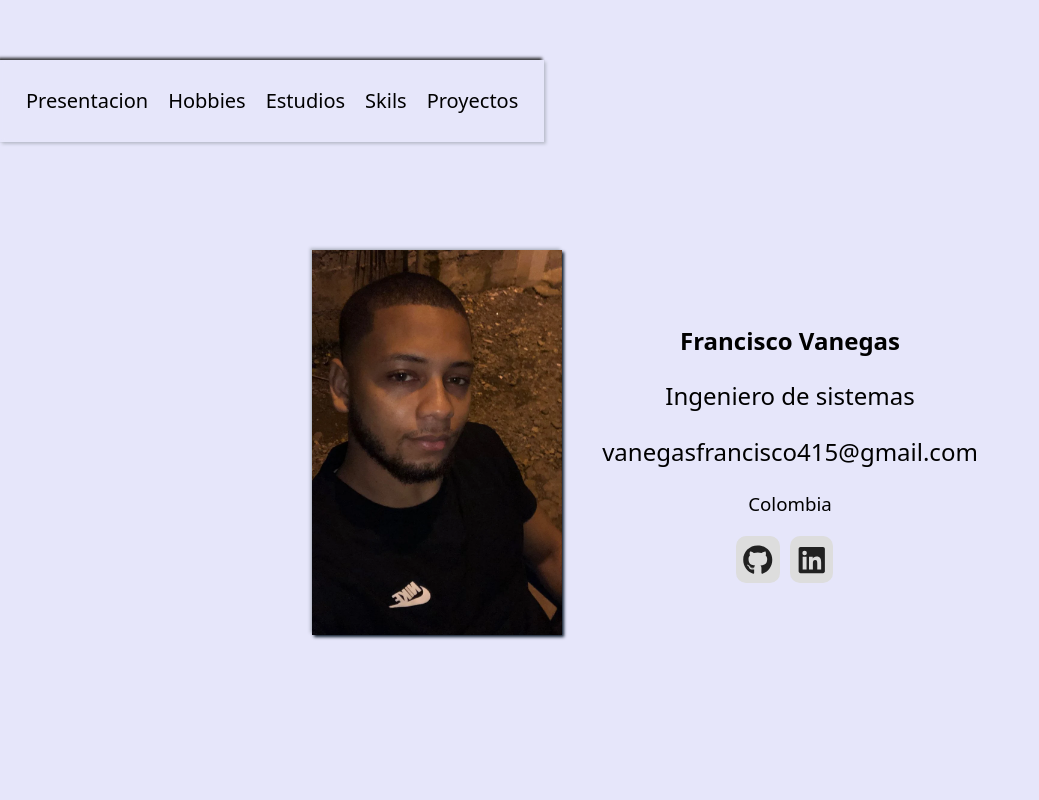
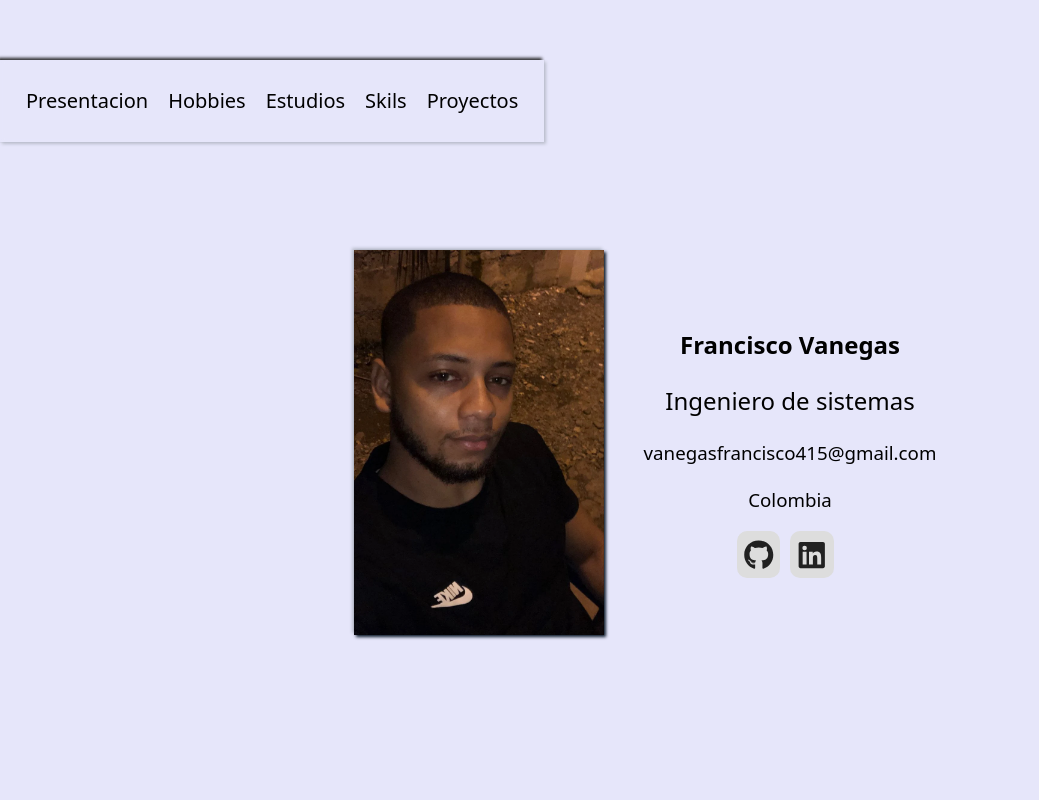
Before and after one commit to FranciscoDJVI/Portafolio, a React (Vite) app in the folder portafolio/: page / in a window 1280 px wide. Shown: the top 800 px of the page, without its empty margins (0-1039 px from the left). Built offline with nearby package versions, Linux system fonts and the light colour scheme; a web font is replaced by a local one.

Commit message:
change h2 to h3

```diff
--- a/portafolio/src/components/Avatar.jsx
+++ b/portafolio/src/components/Avatar.jsx
@@ -23,7 +23,7 @@ function Avatar() {
       >
         <h1>Francisco Vanegas</h1>
         <h2>Ingeniero de sistemas</h2>
-        <h2>vanegasfrancisco415@gmail.com</h2>
+        <h3>vanegasfrancisco415@gmail.com</h3>
         <h3>Colombia</h3>
         <a
           href="https://github.com/FranciscoDJVI"
```
